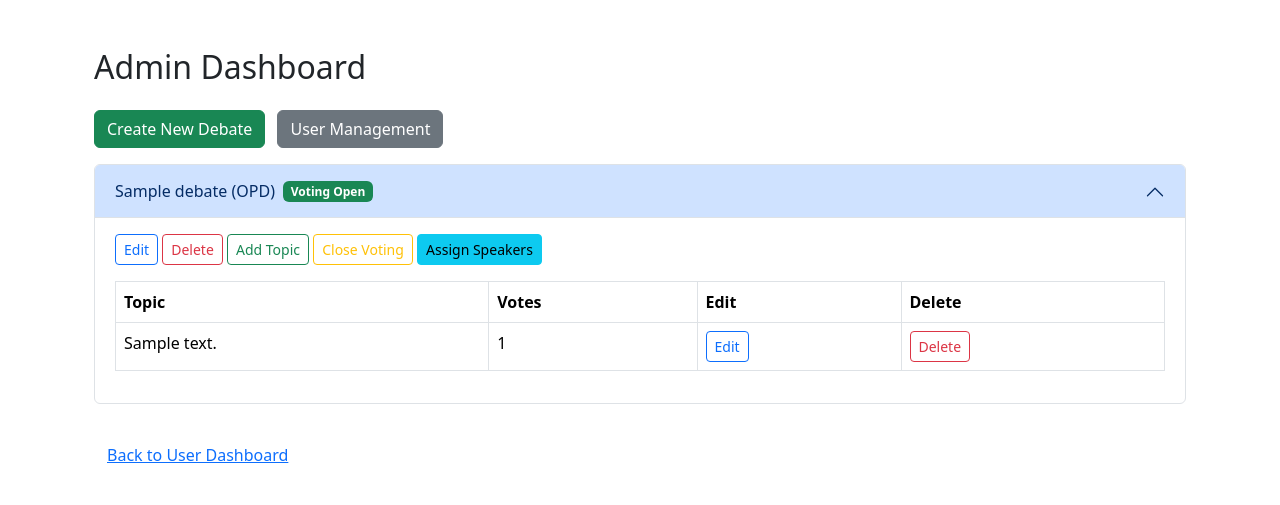
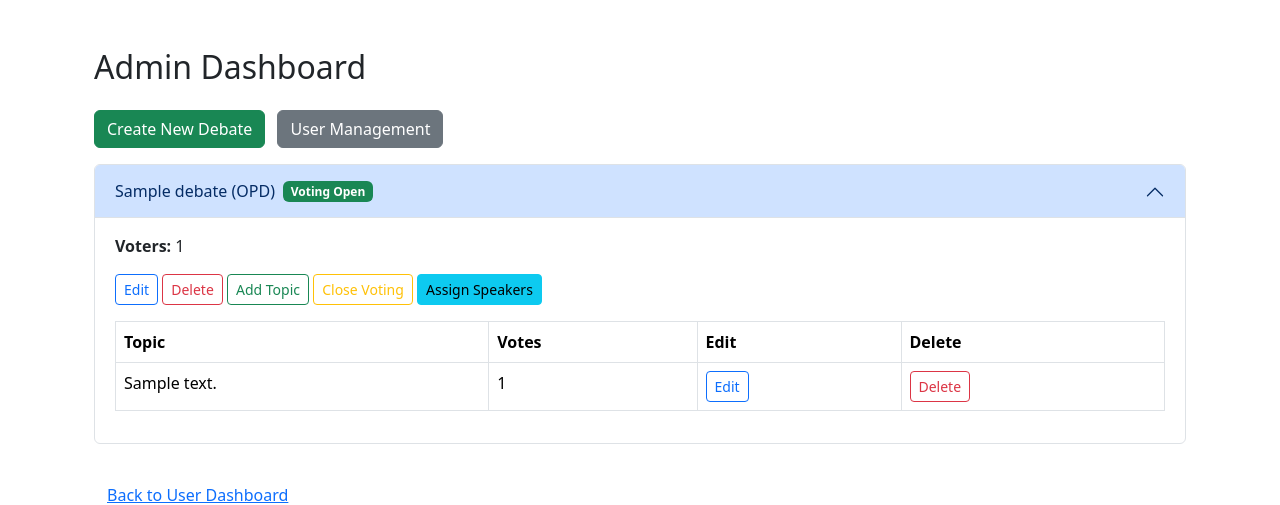
Before and after one commit to Sentexi/DCS-app, a Flask app: page /admin in a window 1280 px wide, after a click that opens the changed part. Shown: the part 56-561 px from the top of the page. Run offline with Flask 3, Linux system fonts and the light colour scheme; a user stored in the database is signed in; tables that the repository leaves empty hold one stand-in row (values such as "Sample post").

Commit message:
fixed voter count display in debates

```diff
--- a/app/templates/admin/dashboard.html
+++ b/app/templates/admin/dashboard.html
@@ -29,6 +29,7 @@
         <div id="collapse{{ debate.id }}" class="accordion-collapse collapse" aria-labelledby="heading{{ debate.id }}" data-bs-parent="#debateAccordion">
           <div class="accordion-body">
             <div class="mb-2">
+			  <p><strong>Voters:</strong> {{ voter_counts[debate.id] }}</p>
               <a href="{{ url_for('admin.edit_debate', debate_id=debate.id) }}" class="btn btn-sm btn-outline-primary">Edit</a>
               <form action="{{ url_for('admin.delete_debate', debate_id=debate.id) }}" method="post" style="display:inline;">
                 <button type="submit" class="btn btn-sm btn-outline-danger" onclick="return confirm('Delete debate?')">Delete</button>
```
